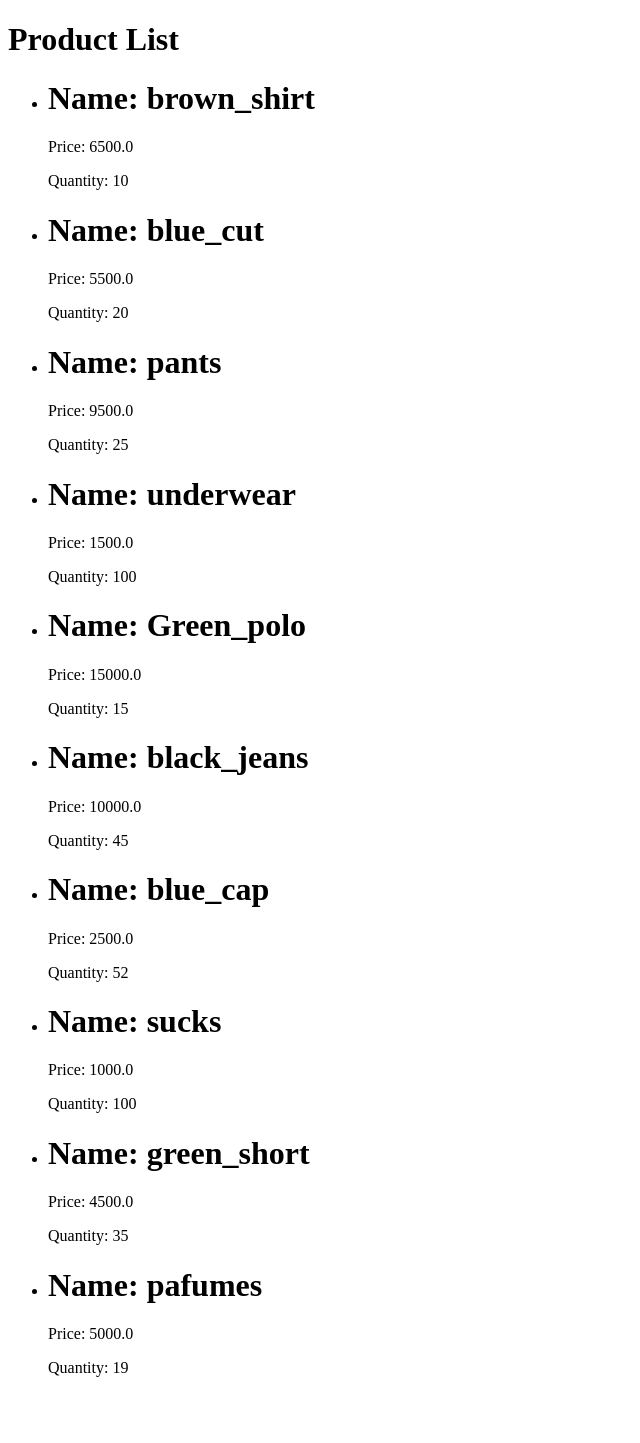
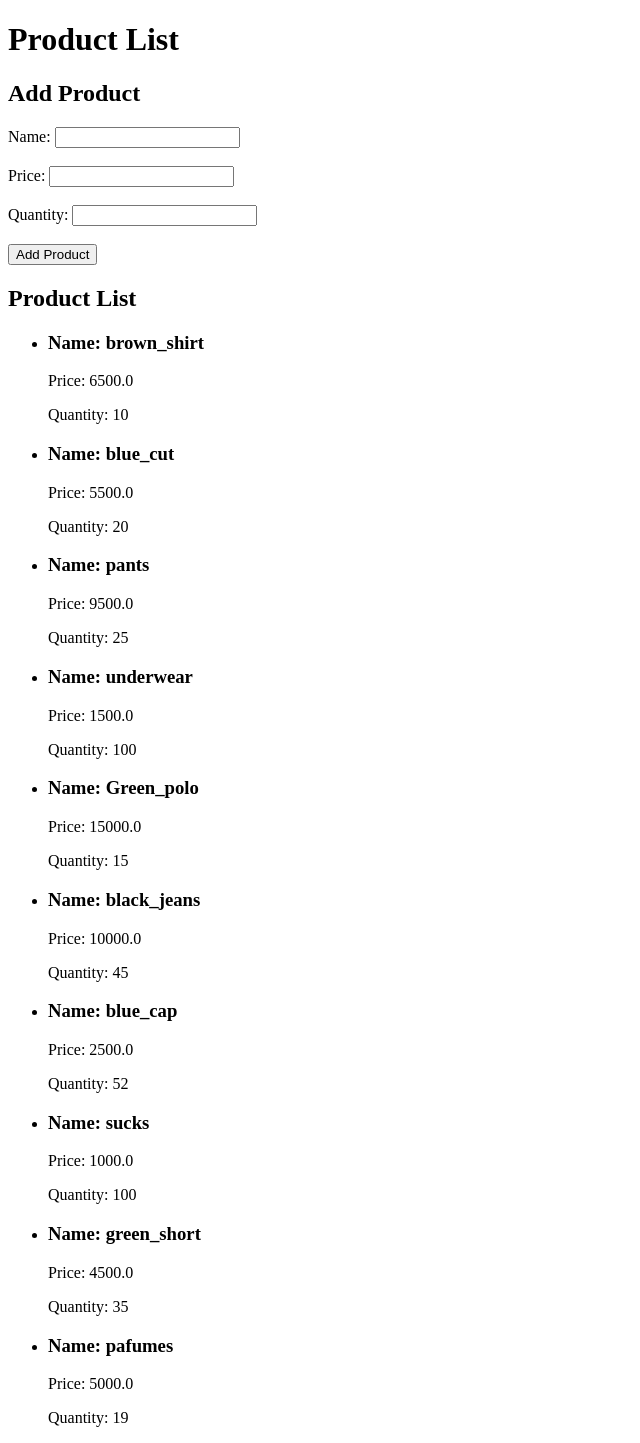
Before and after one commit to goddog44/Django-Product-Management-App, a Django app: page /index/hello/ in a window 1280 px wide. Shown: the whole page, without its empty margins (0-640 px from the left). Before the commit the page ends 1377 px from the top, so only its background shows below. Run offline with Django 5.2, Linux system fonts and the light colour scheme; data comes from the database, SQL or seed files in the repository.

Commit message:
addition of forms and add button

```diff
--- a/firstapp/templates/index.html
+++ b/firstapp/templates/index.html
@@ -23,10 +23,23 @@
 <body>
     <h1>Product List</h1>
 
+    <h2>Add Product</h2>
+    <form method="POST" action="{% url 'add_product' %}">
+        {% csrf_token %}
+        <label for="name">Name:</label>
+        <input type="text" id="name" name="name" required><br><br>
+        <label for="price">Price:</label>
+        <input type="number" id="price" name="price" step="0.01" required><br><br>
+        <label for="quantity">Quantity:</label>
+        <input type="number" id="quantity" name="quantity" required><br><br>
+        <input type="submit" value="Add Product">
+    </form>
+
+    <h2>Product List</h2>
     <ul>
         {% for product in products %}
             <li>
-                <h1>Name: {{ product.name }}</h1>
+                <h3>Name: {{ product.name }}</h3>
                 <p>Price: {{ product.price }}</p>
                 <p>Quantity: {{ product.quantity }}</p>
             </li>
--- a/firstapp/urls.py
+++ b/firstapp/urls.py
@@ -4,5 +4,5 @@ from . import views
 #urlconfig
 
 urlpatterns = [
-    path('hello/', views.test)
+    path('hello/', views.test, name= 'add_product')
 ]
```
